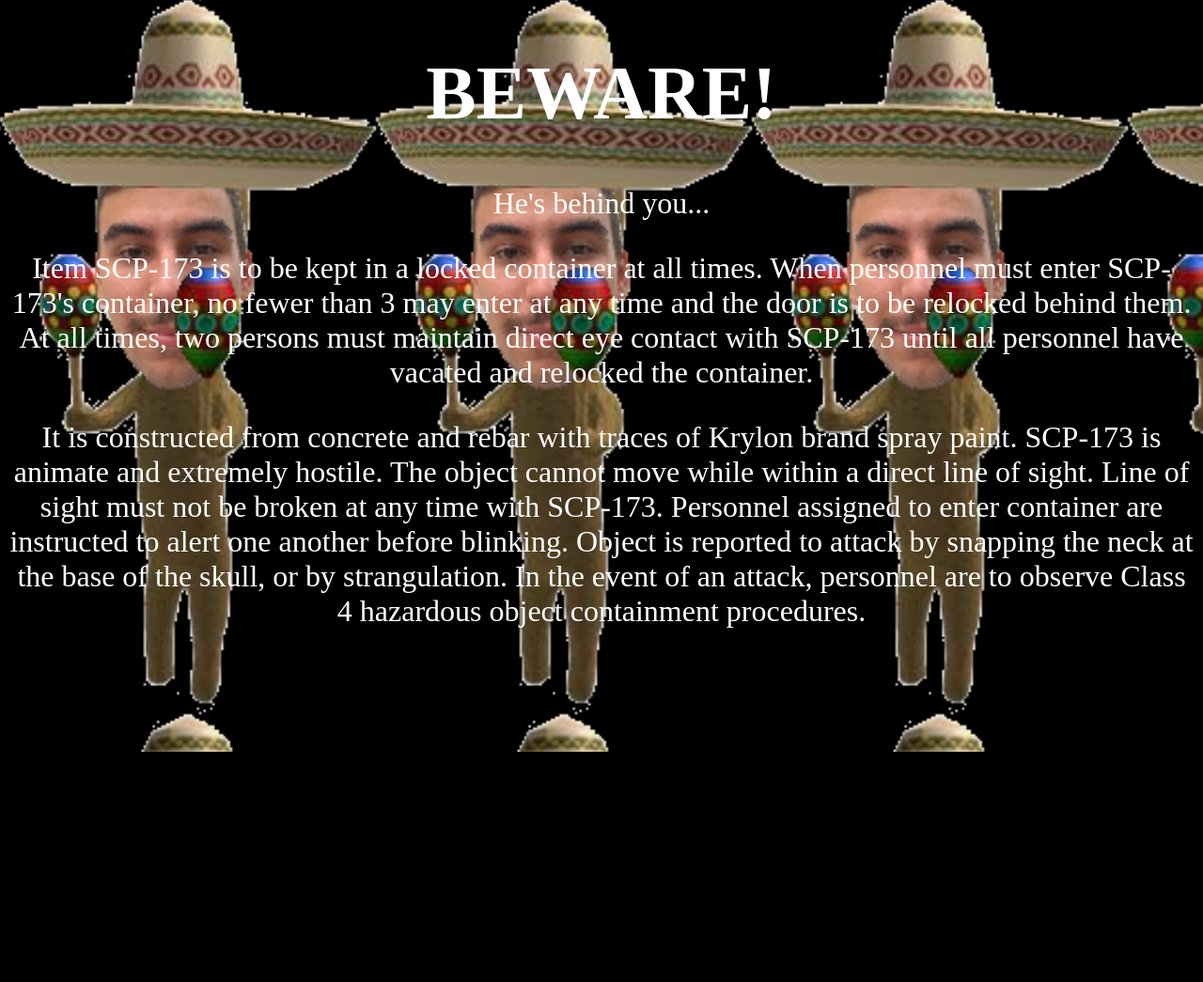
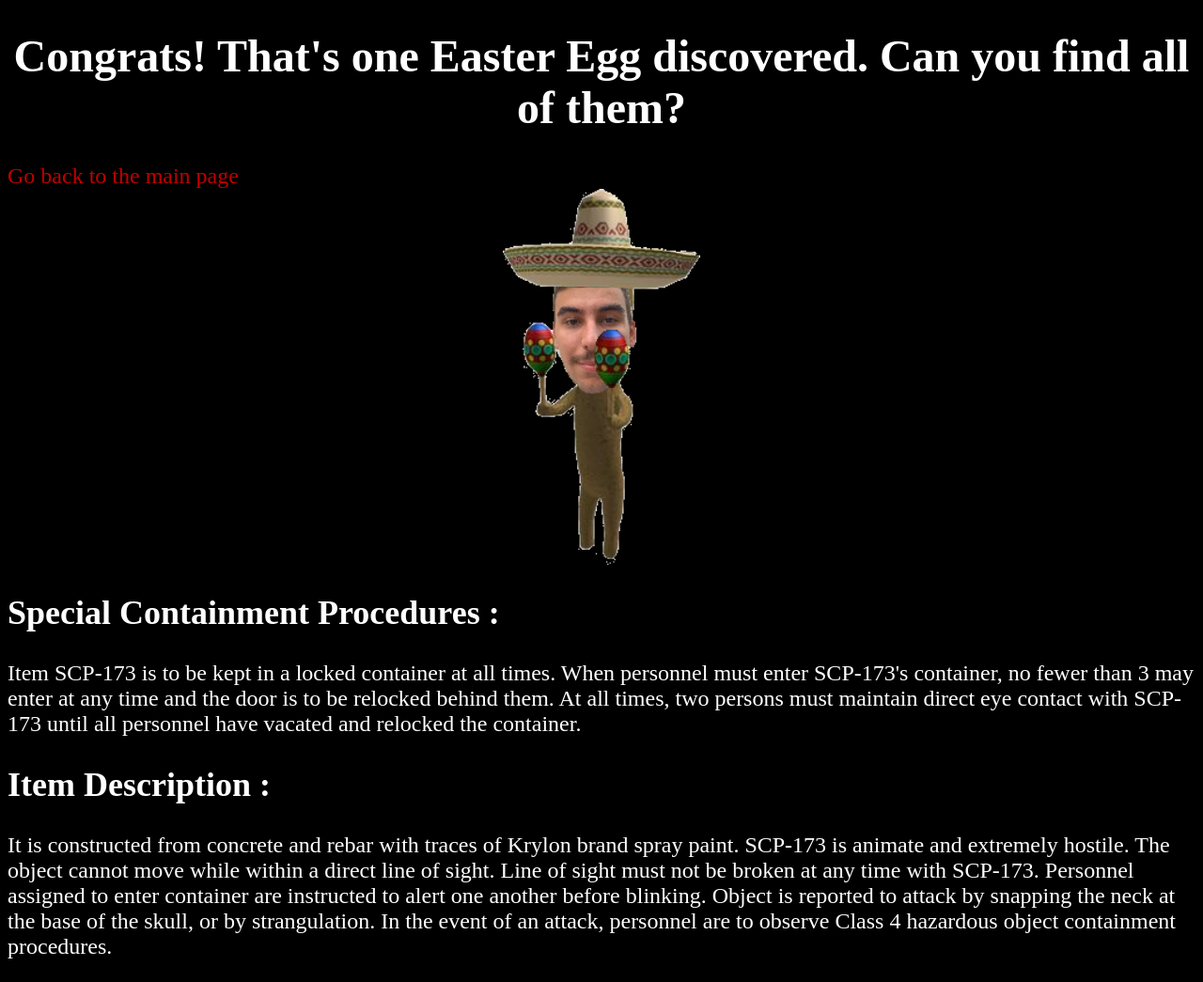
Before and after one commit to nwiart/gtech1-projet4-css-js, a PHP site: page /zbie.html in a window 1280 px wide. Shown: the whole page at 94% size. Before the commit the page ends 800 px from the top, so only its background shows below. Run offline with PHP 8.4, Linux system fonts and the light colour scheme.

Commit message:
Re-arranged easter egg files

```diff
--- /dev/null
+++ b/css/173.css
@@ -0,0 +1,23 @@
+body {
+	color: white;
+	background: black;
+	font-size: 1.5rem;
+}
+
+.banner-173 {
+	display: block;
+	margin-left: auto;
+	margin-right: auto;
+	height: 400px;
+}
+
+h1 {
+	font-size: 3rem;
+	text-align: center;
+}
+
+a {
+	text-align: center;
+	text-decoration: none;
+	color: #C00000;
+}
--- a/css/zbie.css
+++ /dev/null
@@ -1,12 +0,0 @@
-body {
-	color: white;
-	text-align: center;
-}
-
-h1 {
-	font-size: 5rem;
-}
-
-p {
-	font-size: 2rem;
-}
--- a/zbie.html
+++ b/zbie.html
@@ -2,20 +2,26 @@
 <html>
 	<head>
 		<title>SCP-173</title>
-		<link rel="stylesheet" href="css/zbie.css" />
+		<link rel="stylesheet" href="css/173.css" />
 	</head>
 
-	<body style="background-image: url('img-png/zbie.png'); background-color: black; background-size: 400px">
-		<h1>BEWARE!</h1>
-		<p>He's behind you...</p>
+	<body>
+		<h1>Congrats! That's one Easter Egg discovered. Can you find all of them?</h1>
+		<a href="index.html">Go back to the main page</a>
 
+		<img class="banner-173" src="img/ethan-173.png" alt="Ethan as SCP-173" />
+
+		<h2>Special Containment Procedures :</h2>
 		<p>Item SCP-173 is to be kept in a locked container at all times. When personnel must enter SCP-173's container, no fewer than 3 may enter at any time and the door is to be relocked behind them. At all times, two persons must maintain direct eye contact with SCP-173 until all personnel have vacated and relocked the container.</p>
 
+		<h2>Item Description :</h2>
 		<p>It is constructed from concrete and rebar with traces of Krylon brand spray paint. SCP-173 is animate and extremely hostile. The object cannot move while within a direct line of sight. Line of sight must not be broken at any time with SCP-173. Personnel assigned to enter container are instructed to alert one another before blinking. Object is reported to attack by snapping the neck at the base of the skull, or by strangulation. In the event of an attack, personnel are to observe Class 4 hazardous object containment procedures.</p>
 	</body>
 
+	<audio src="sound/Horror3.ogg" preload="auto"></audio>
+
 	<script type="text/javascript">
-		let audio = new Audio("img-png/Horror3.webm");
+		let audio = new Audio("sound/Horror3.ogg");
 		audio.play();
 	</script>
 </html>
```
Also changed, not shown: css/style.css (+13 -9 lines), index.html (+8 -5 lines), js/script.js (+15 -3 lines), img/ethan-173.png (renamed from img-png/zbie.png), 3 other files.
